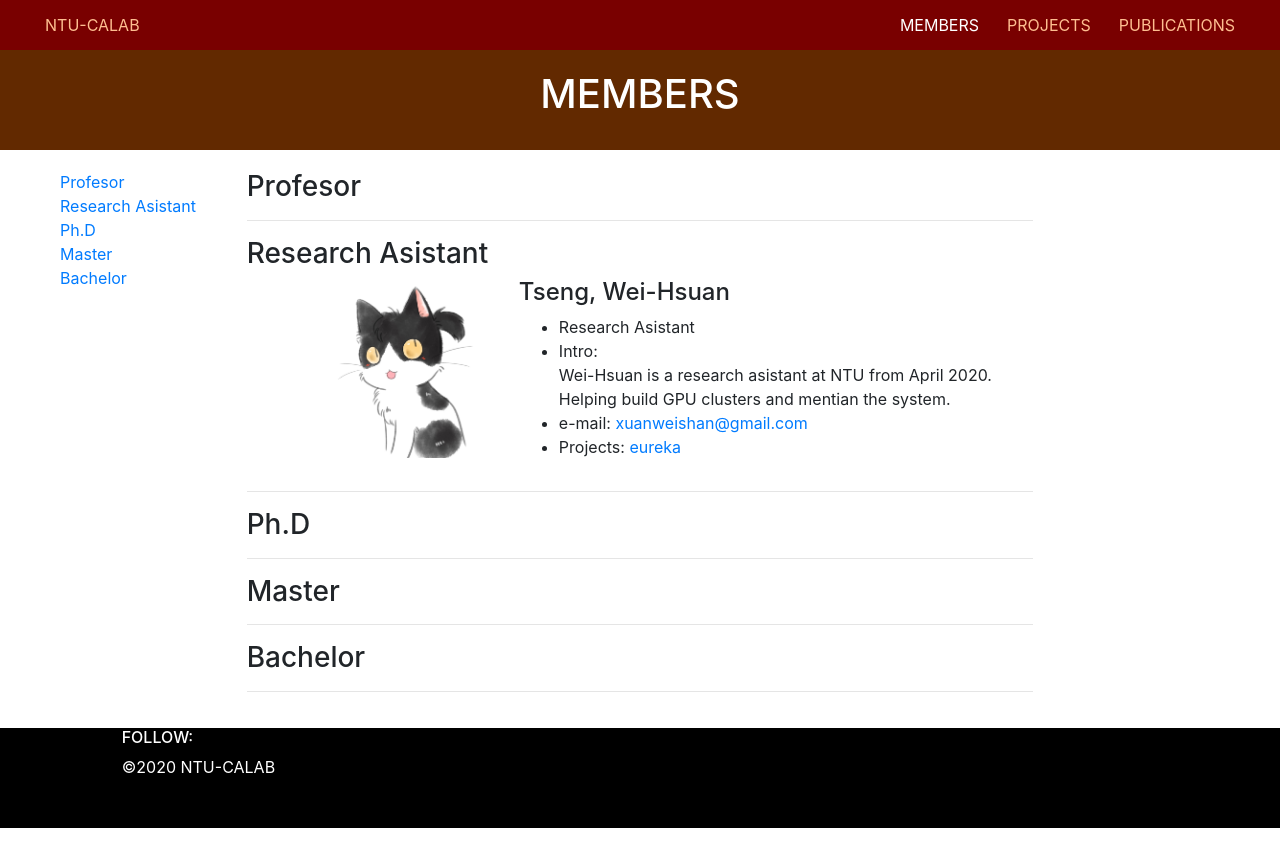
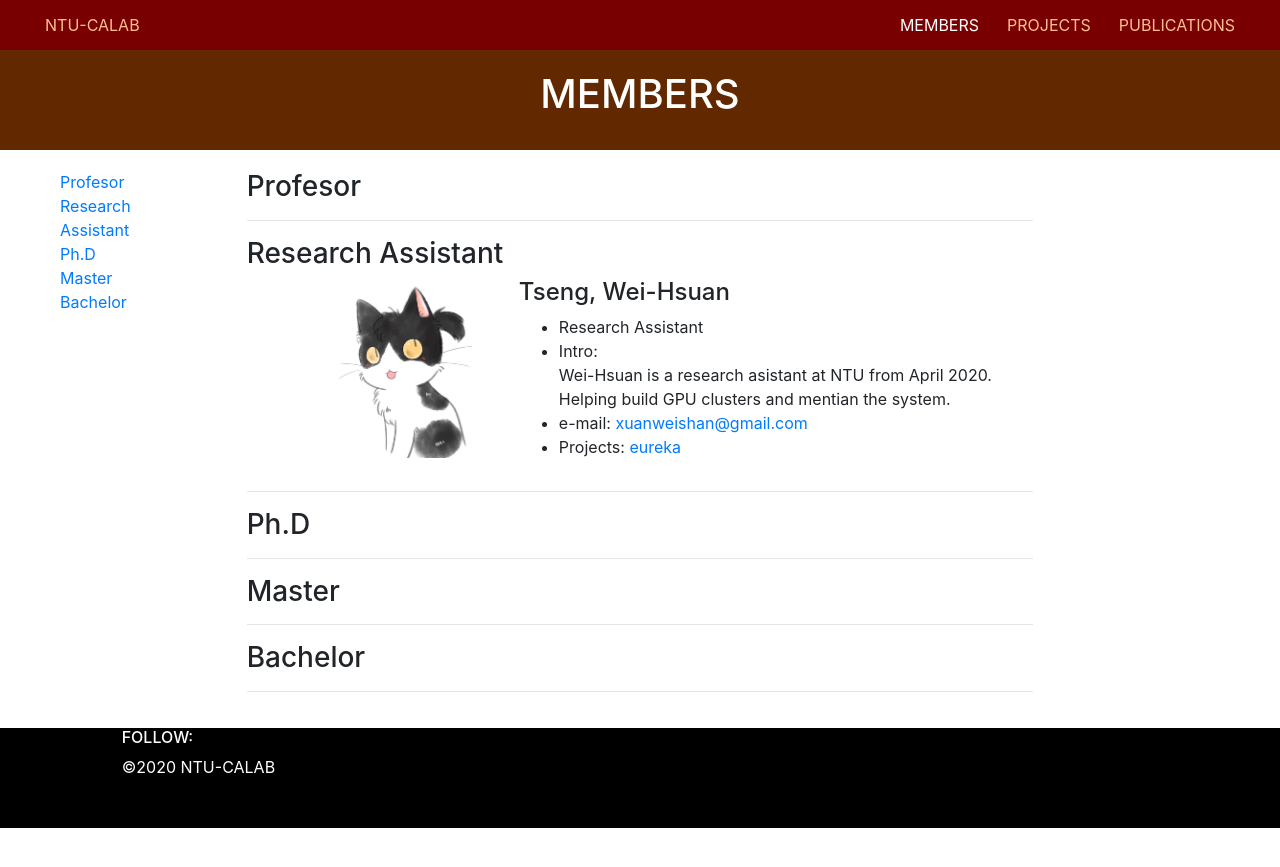
Before and after one commit to calab-ntu/calab-ntu.github.io, a Jekyll site: the page built from members.md, in a window 1280 px wide. Shown: the top 867 px of the page. Built offline with Jekyll 4.4.1, drawn with Linux system fonts in a browser that asks for light colours; some of the changed lines change nothing that is shown.

Commit message:
Correctify typos

```diff
--- a/_data/members.yml
+++ b/_data/members.yml
@@ -1,9 +1,9 @@
 - name: Tseng, Wei-Hsuan
-  position: Research Asistant
-  begin_year: 2020
+  position: Research Assistant
+  begin_year_month: 2020
   email: xuanweishan@gmail.com
   bio: Wei-Hsuan is a research asistant at NTU from April 2020. Helping build GPU clusters and mentian the system.
   picture: /assets/images/members/xuanweishan.jpg
   project:
     - name: eureka
-      url: github.com/calab-ntu/eureka/wiki
+      url: https://github.com/calab-ntu/eureka/wiki
--- a/_layouts/members.html
+++ b/_layouts/members.html
@@ -2,7 +2,7 @@
 layout: base
 ---
 
-{% assign designations = "Profesor, Research Asistant, Ph.D, Master, Bachelor" | split: ", "%}
+{% assign designations = "Profesor, Research Assistant, Ph.D, Master, Bachelor" | split: ", "%}
 
 <div class="container-fluid list-container">
 	<div class="row">
```
Lines whose indentation alone changed are shown as unchanged.
